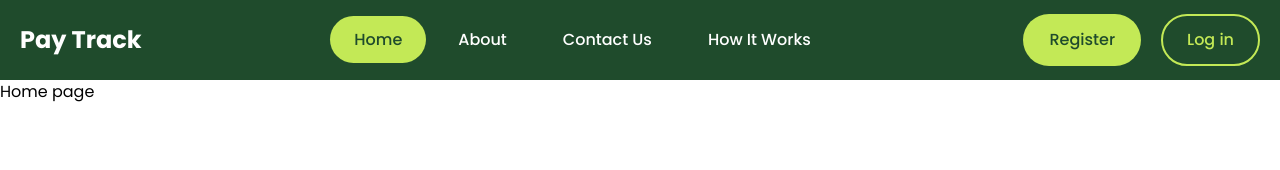
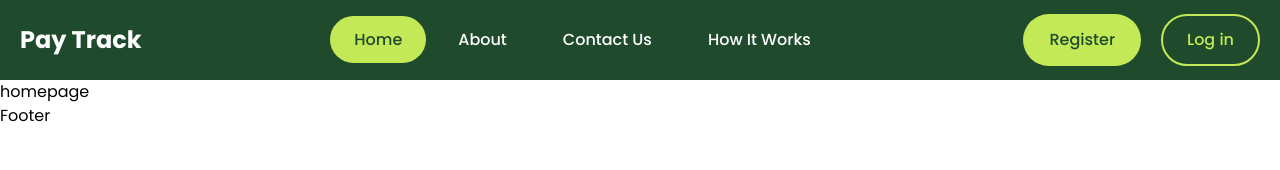
Before and after one commit to Willie3011/pay-track, a React (Vite) app: page / in a window 1280 px wide. Shown: the top 170 px of the page. Built offline with nearby package versions, Linux system fonts and the light colour scheme.

Commit message:
Fix import case sensitivity for Homepage component
Corrected the import path for the Homepage component in App.jsx to match the actual file name. Also refactored Homepage.jsx to use a lowercase component name and simplified its content.

```diff
--- a/src/App.jsx
+++ b/src/App.jsx
@@ -1,5 +1,5 @@
 import { Routes, Route } from "react-router";
-import Homepage from "./pages/homepage";
+import Homepage from "./pages/Homepage";
 import HomeLayout from "./Layouts/HomeLayout";
 
 export default function App() {
--- a/src/pages/Homepage.jsx
+++ b/src/pages/Homepage.jsx
@@ -1,10 +1,9 @@
-const Homepage = () => {
-    return (
-        <div className="min-h-screen">
-            Home page
+import React from 'react'
 
-        </div>
-    )
+const homepage = () => {
+  return (
+    <div>homepage</div>
+  )
 }
 
-export default Homepage;
+export default homepage
```
